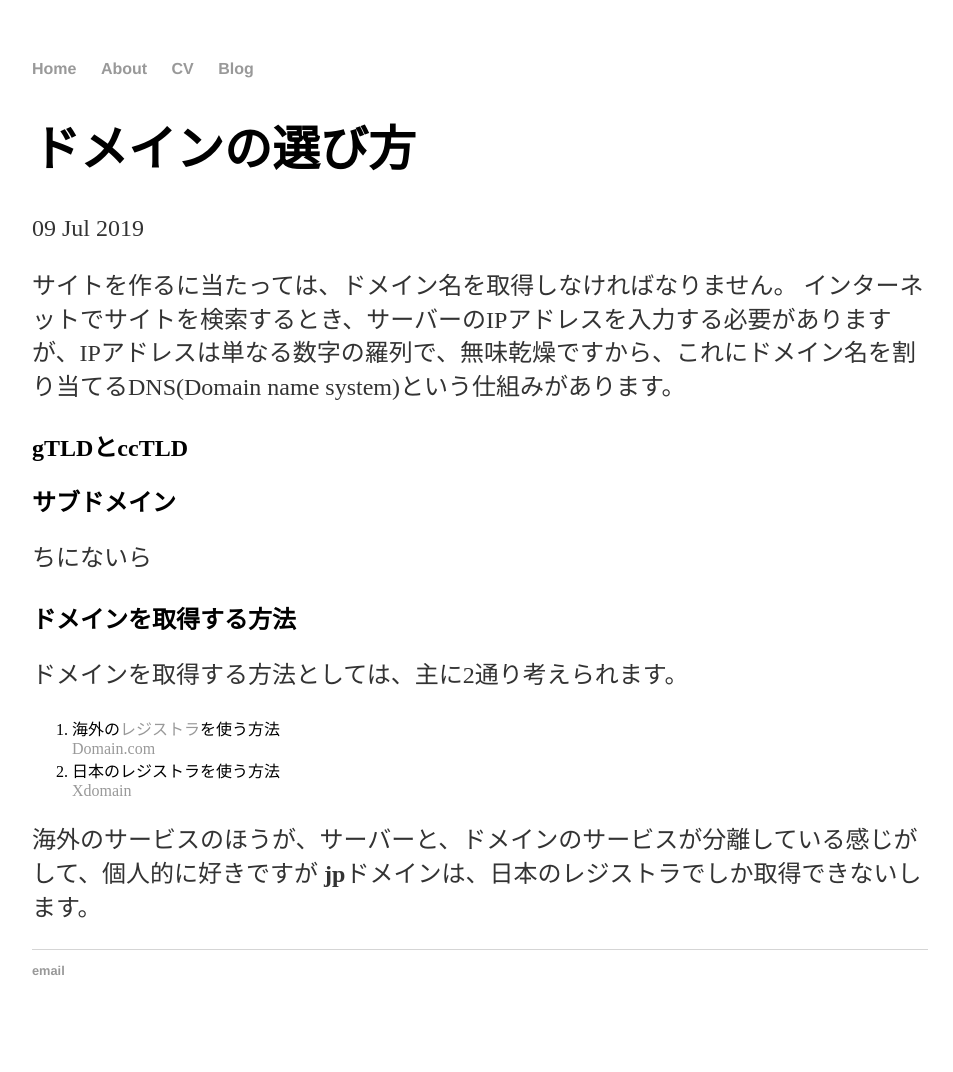
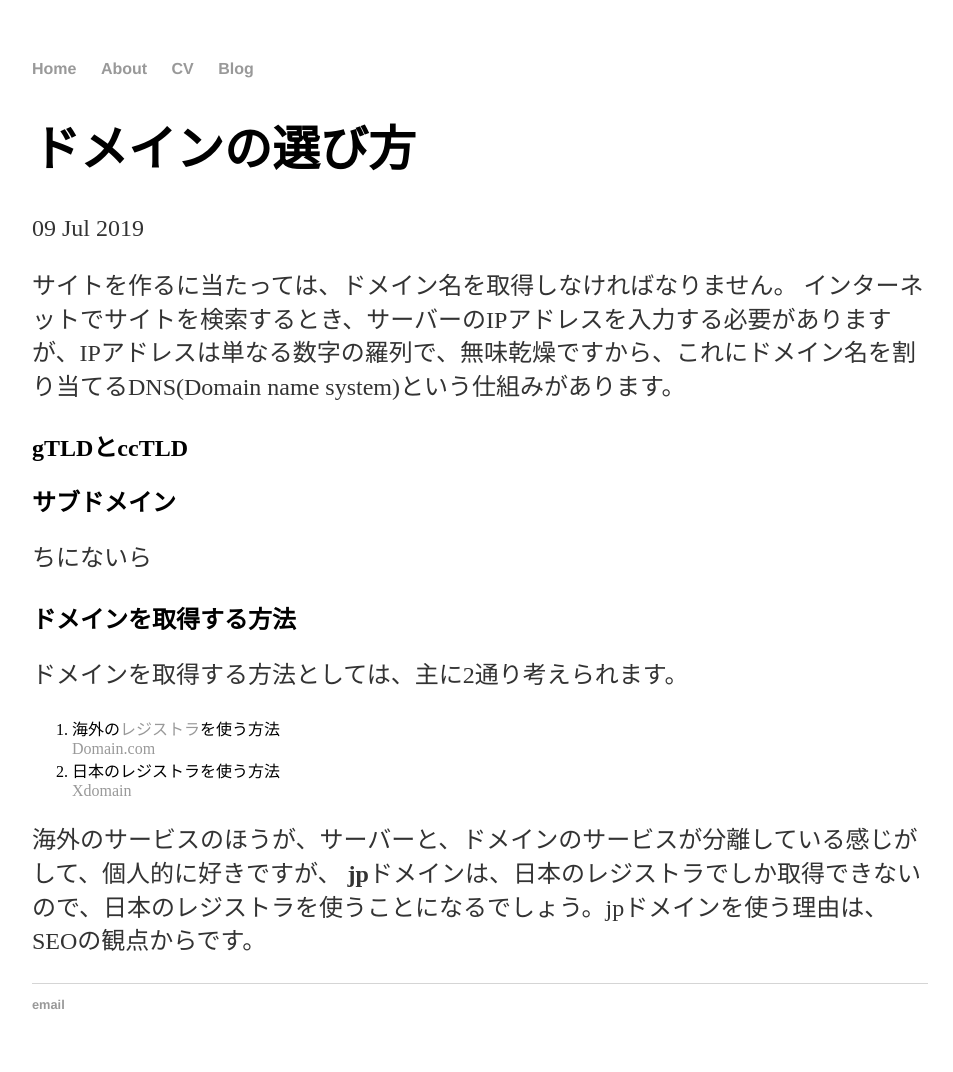
Before and after one commit to agematsu/agematsu.github.io, a Jekyll site: the page built from _posts/2019-07-09-ドメインの選び方.md, in a window 1280 px wide. Shown: the whole page, without its empty margins (160-1113 px from the left). Built offline with Jekyll 4.4.1, drawn with Linux system fonts in a browser that asks for light colours; our own code applies the rules of GitHub Pages for plain Markdown files; before the commit the page ends 1038 px from its top, so only the background shows below that.

Commit message:
Update 2019-07-09-ドメインの選び方.md

```diff
--- a/_posts/2019-07-09-ドメインの選び方.md
+++ b/_posts/2019-07-09-ドメインの選び方.md
@@ -11,4 +11,4 @@
 2. 日本のレジストラを使う方法<br>
 <a href="https://www.xdomain.ne.jp/">Xdomain</a>
 
-海外のサービスのほうが、サーバーと、ドメインのサービスが分離している感じがして、個人的に好きですが **jp**ドメインは、日本のレジストラでしか取得できないします。
+海外のサービスのほうが、サーバーと、ドメインのサービスが分離している感じがして、個人的に好きですが、 **jp**ドメインは、日本のレジストラでしか取得できないので、日本のレジストラを使うことになるでしょう。jpドメインを使う理由は、SEOの観点からです。
```
